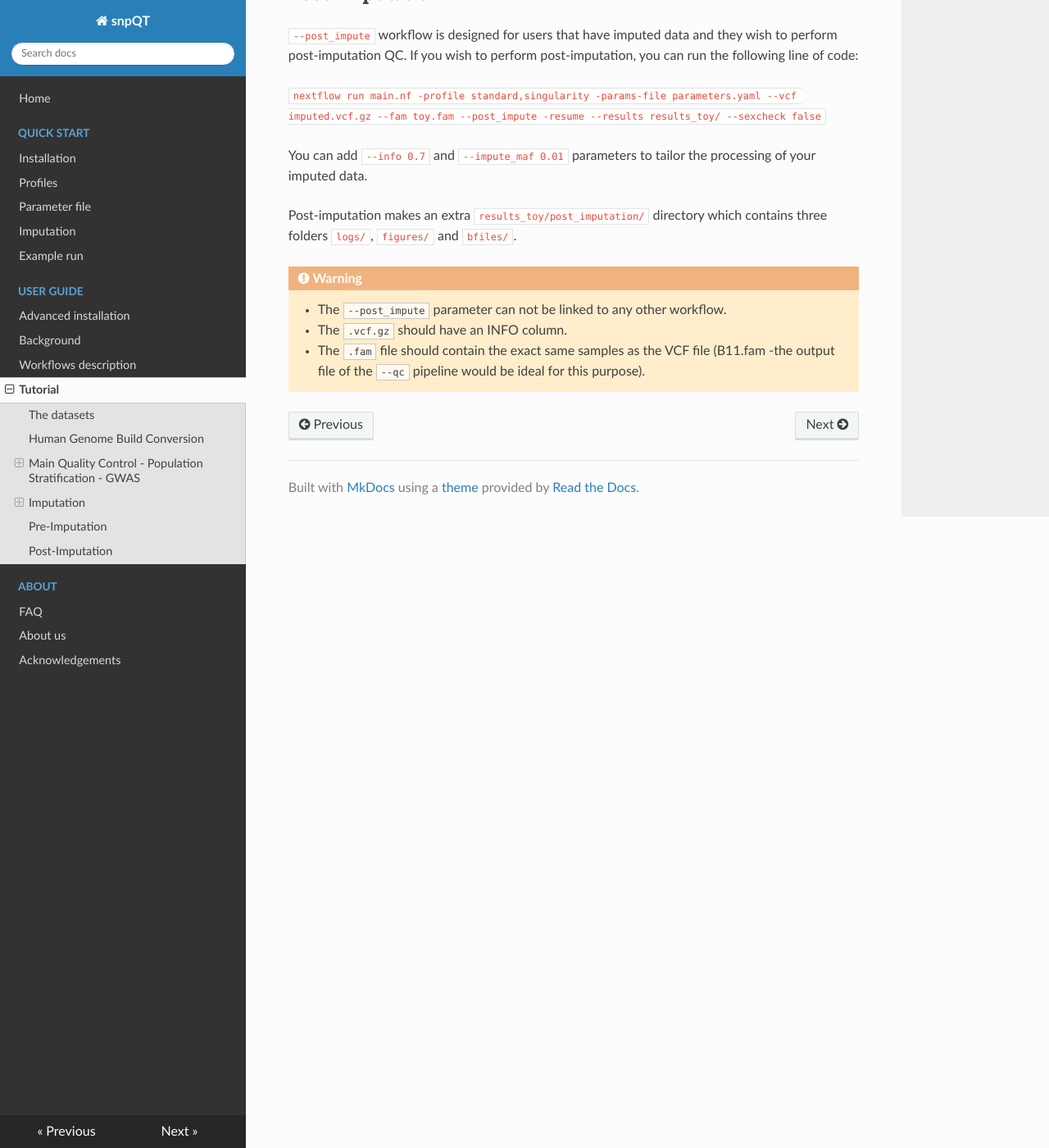
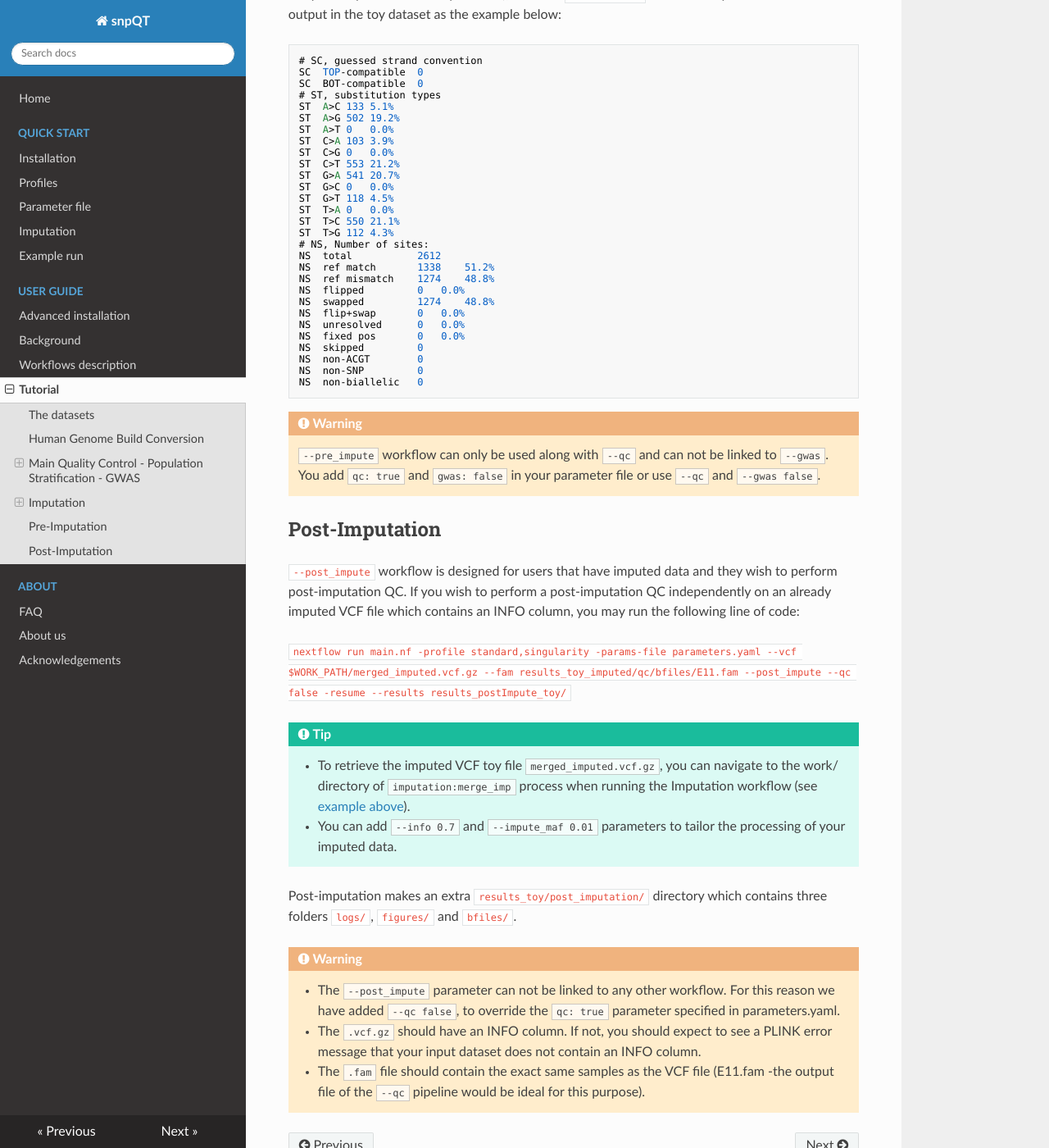
Before and after one commit to nebfield/snpQT, an MkDocs documentation site: the page built from docs/user-guide/results.md, in a window 1280 px wide and 1400 px high, scrolled down 24998 px. Shown: the whole window at 82% size. Built offline with MkDocs 1.6.1, drawn with Linux system fonts in a browser that asks for light colours; nearby versions of some CDN libraries; some of the changed text lies outside the part shown.

Commit message:
Update tutorial

````diff
--- a/docs/user-guide/results.md
+++ b/docs/user-guide/results.md
@@ -3,7 +3,10 @@
 This tutorial will guide you through the `snpQT` Quality Control pipeline, explaining the steps and showing the results  of our software using two different datasets.
 We assume that you followed the [Quickstart Installation](https://snpqt.readthedocs.io/en/latest/quickstart/installation/) or the [Advanced Installation](https://snpqt.readthedocs.io/en/latest/user-guide/installation/) and you have set up `snpQT` successfully.
 Below we provide examples using the latest release of snpQT and `standard,singularity` as the chosen profiles, suitable for users who wish to run their experiments in a normal computer, and want to include imputation in their list of analyses. HPC users expect to use the same commands with the difference that they should
-use `-profile cluster,singularity` or `-profile cluster,modules` instead. Lastly, for the tutorial purposes we use the arguments directly on the command-line, if you prefer you can edit your YAML parameter file and use only `-params-file parameter.yaml` instead.
+use `-profile cluster,singularity` or `-profile cluster,modules` instead. Lastly, for the tutorial purposes we use the arguments directly on the command-line alongside the parameters file, if you prefer you can only edit your YAML parameter file and use `-params-file parameter.yaml` instead (recommended).
+
+!!! Note
+	The examples below assume you are using the example parameter.yaml file provided in our [GitHub repository](https://github.com/nebfield/snpQT/blob/master/parameters.yaml).
 
 ## The datasets
 
@@ -46,13 +49,13 @@ In the `data/` directory you will find three binary plink files and a vcf.gz fil
 One reason that this workflow can be helpful for users, is when you have completed the `snpQT` QC and population stratification, and you wish to upload your data to an external imputation server that uses a reference panel that is aligned in b38. Or you wish to convert your data to b38 for any other reason, in general.
 You can convert the genomic build of the available toy dataset aligned in b37 to b38, running the following line of code:
 
-`nextflow run main.nf -profile standard,conda -params-file parameter.yaml --vcf data/toy.vcf --fam data/toy.fam --convert_build --input_build 37 --output_build 38 -resume --results convert_build_toy/`
+`nextflow run main.nf -profile standard,conda -params-file parameters.yaml --vcf data/toy.vcf --fam data/toy.fam --convert_build --input_build 37 --output_build 38 -resume --results convert_build_toy/`
 
 When this job is run successfully, you will see a new folder named `convert_build_toy/` which contains a `files/` subfolder where there are three binary filtered plink files (the .fam file contains updated phenotype information) compatible with the other `snpQT` workflows and a "unfiltered" .vcf.gz file for the users who prefer this format for other purposes. The filters include removing multi-allelic variants and keeping only autosomal and sex chromosomes.
 
 If your initial data are built on b38, you can also use this workflow to convert this genomic build to b37, which is the current supporting build for `snpQT`. You can achieve that by running the following line of code:
 
-`nextflow run main.nf -profile standard,conda -params-file parameter.yaml --vcf convert_build_toy/files/out.vcf --fam covertBuild_toy/converted.fam --convert_build --input_build 38 --output_build 37 -resume --results covertBuild2_toy/`
+`nextflow run main.nf -profile standard,conda -params-file parameters.yaml --vcf convert_build_toy/files/out.vcf --fam covertBuild_toy/converted.fam --convert_build --input_build 38 --output_build 37 -resume --results covertBuild2_toy/`
 
 !!!Tip
 	If you run two or more jobs using the same `--results results/` folder and same workflows, then your previous results will be overwritten. So, if you want to keep your results, make sure you change the name of the results folder each time you run `snpQT`.
@@ -66,13 +69,16 @@ This way you can first inspect the plots and the distributions of each metric an
 
 The toy dataset does not contain sex chromosomes so to avoid `plink` producing an error when running a sex check using the `--check-sex` flag, it is important to add `--sexcheck false` as an extra parameter for this dataset. You can run the following command:
 
-`nextflow run main.nf -profile standard,conda -params-file parameter.yaml --bed data/toy.bed --bim data/toy.bim --fam data/toy.fam --qc --gwas --pop_strat -resume --results results_toy/ --sexcheck false`
+`nextflow run main.nf -profile standard,conda -params-file parameters.yaml --bed data/toy.bed --bim data/toy.bim --fam data/toy.fam --qc --gwas --pop_strat -resume --results results_toy/ --sexcheck false`
+
+!!! Note
+	The following parameters: `--bed data/toy.bed`, `--bim data/toy.bim`, `--fam data/toy.fam` and `--qc` could have been omitted from the command above, as they are aready have these values in the parameters file, but we display them here for emphasis.
 
 ** Amyotrophic Lateral Sclerosis (ALS) dataset **
 
 The ALS dataset is aligned using the human genome build 37, so again we did not need to use the `--convert_build` workflow. We run the same command as for the toy dataset (except `--sexcheck false`):
 
-`nextflow run main.nf -profile standard,conda --bed als.bed --bim als.bim --fam als.fam --qc --gwas --pop_strat -resume --results results_als/`
+`nextflow run main.nf -profile standard,conda -params-file parameters.yaml --bed als.bed --bim als.bim --fam als.fam --qc --gwas --pop_strat -resume --results results_als/`
 
 !!! Note
 	In the previous example I used `-profile standard,conda`. You can alternatively use `-profile standard,singularity`, `-profile cluster,singularity`, depending on your needs.
@@ -284,7 +290,7 @@ outliersigmathresh: 4
 
 To use an external parfile in population stratification, you can run the following command:
 
-`nextflow run main.nf -profile standard,conda -params-file parameter.yaml --bed als.bed --bim als.bim --fam als.fam --qc --gwas --pop_strat -resume --results results_als/ --parfile parfile.txt`
+`nextflow run main.nf -profile standard,conda -params-file parameters.yaml --bed als.bed --bim als.bim --fam als.fam --qc --gwas --pop_strat -resume --results results_als/ --parfile parfile.txt`
 
 
 
@@ -335,14 +341,18 @@ ALS dataset: Q-Q plot                 |ALS dataset: Q-Q plot with no covariates
 
 If you wish to run Imputation locally you should run the following line of code:
 
-`nextflow run main.nf -profile standard,singularity -params-file parameter.yaml --bed data/toy.bed --bim data/toy.bim --fam data/toy.fam --qc --pop_strat --gwas --impute -resume --results results_toy_imputed/ --sexcheck false`
+`nextflow run main.nf -profile standard,singularity -params-file parameters.yaml --bed data/toy.bed --bim data/toy.bim --fam data/toy.fam --qc --pop_strat --gwas --impute -resume --results results_toy_imputed/ --sexcheck false`
 
 !!!Tip
-	- You can use `-profile docker`, `-profile singularity` or `-profile modules` to run imputation.
+	- You can use `-profile standard,docker` (Docker requires root access so you can use it only on a standard laptop), `-profile [standard/cluster],singularity` or `-profile cluster,modules` to run imputation.
 	- Imputation needs `--qc` to run (`--pop_strat` is optional but it is recommended).
 	- Use `--gwas` if you want to acquire genotype-phenotype associations in the imputed data.
 	- If you have already used `--qc`, `--pop_strat` and `--gwas`, you can use `-resume` to save `snpQT` from spending valuable time by picking up the analysis where you left it, using nextflow's continuous points.
 	- The `--impute` workflow runs automatically the pre-imputation and post-imputation QC workflows.
+
+!!! Note
+	The following parameters: `--bed data/toy.bed`, `--bim data/toy.bim`, `--fam data/toy.fam` and `--qc` could have been omitted from the command above, as they are aready have these values in the parameters file, but we display them here for emphasis.
+
 
 ### Pre-Imputation, Imputation & Post-Imputation `--impute`
 
@@ -391,7 +401,10 @@ ALS dataset: Q-Q plot                 |ALS dataset: Q-Q plot with no covariates
 
 If you wish to perform imputation in an external imputation server or you want to use another reference panel than the latest release of 1,000 human genome data, `snpQT` is designed to process your data both before and after imputation, with pre-imputation and post-imputation QC workflows, respectively. If you want to clean your dataset and prepare it for imputation, you can run the following line of code:
 
-`nextflow run main.nf -profile standard,singularity -params-file parameter.yaml --bed data/toy.bed --bim data/toy.bim --fam data/toy.fam --qc --pop_strat --pre_impute -resume --results results_toy/ --sexcheck false`
+`nextflow run main.nf -profile standard,singularity -params-file parameters.yaml --bed data/toy.bed --bim data/toy.bim --fam data/toy.fam --qc --pop_strat --pre_impute -resume --results results_toy/ --sexcheck false`
+
+!!! Note
+	The following parameters: `--bed data/toy.bed`, `--bim data/toy.bim`, `--fam data/toy.fam` and `--qc` could have been omitted from the command above, as they are aready have these values in the parameters file, but we display them here for emphasis.
 
 Pre-imputation makes an extra `results_toy/preImputation/files/` directory which contains 2,612 variants stored in `D11.vcf.gz` and an indexed `D11.vcf.gz.csi` file.
 
@@ -437,19 +450,21 @@ NS	non-biallelic	0
 ```
 
 !!!Warning
-	`--pre_impute` workflow can only be used along with `--qc` and can not be linked to `--gwas`.
+	`--pre_impute` workflow can only be used along with `--qc` and can not be linked to `--gwas`. You add `qc: true` and `gwas: false` in your parameter file or use `--qc` and `--gwas false`.
 
 ## Post-Imputation
 
-`--post_impute` workflow is designed for users that have imputed data and they wish to perform post-imputation QC. If you wish to perform post-imputation, you can run the following line of code:
+`--post_impute` workflow is designed for users that have imputed data and they wish to perform post-imputation QC. If you wish to perform a post-imputation QC independently on an already imputed VCF file which contains an INFO column, you may run the following line of code:
 
-`nextflow run main.nf -profile standard,singularity -params-file parameters.yaml --vcf imputed.vcf.gz --fam toy.fam --post_impute -resume --results results_toy/ --sexcheck false`
+`nextflow run main.nf -profile standard,singularity -params-file parameters.yaml --vcf $WORK_PATH/merged_imputed.vcf.gz --fam results_toy_imputed/qc/bfiles/E11.fam --post_impute --qc false -resume --results results_postImpute_toy/`
 
-You can add `--info 0.7` and `--impute_maf 0.01` parameters to tailor the processing of your imputed data.
+!!! Tip
+	* To retrieve the imputed VCF toy file `merged_imputed.vcf.gz`, you can navigate to the work/ directory of `imputation:merge_imp` process when running the Imputation workflow (see [example above](https://snpqt.readthedocs.io/en/latest/user-guide/results/#imputation)).
+	* You can add `--info 0.7` and `--impute_maf 0.01` parameters to tailor the processing of your imputed data.
 
 Post-imputation makes an extra `results_toy/post_imputation/` directory which contains three folders `logs/`, `figures/` and `bfiles/`.
 
 !!!Warning
-	* The `--post_impute` parameter can not be linked to any other workflow.
-	* The `.vcf.gz` should have an INFO column.
-	* The `.fam` file should contain the exact same samples as the VCF file (B11.fam -the output file of the `--qc` pipeline would be ideal for this purpose).
+	* The `--post_impute` parameter can not be linked to any other workflow. For this reason we have added `--qc false`, to override the `qc: true` parameter specified in parameters.yaml.
+	* The `.vcf.gz` should have an INFO column. If not, you should expect to see a PLINK error message that your input dataset does not contain an INFO column.
+	* The `.fam` file should contain the exact same samples as the VCF file (E11.fam -the output file of the `--qc` pipeline would be ideal for this purpose).
````
